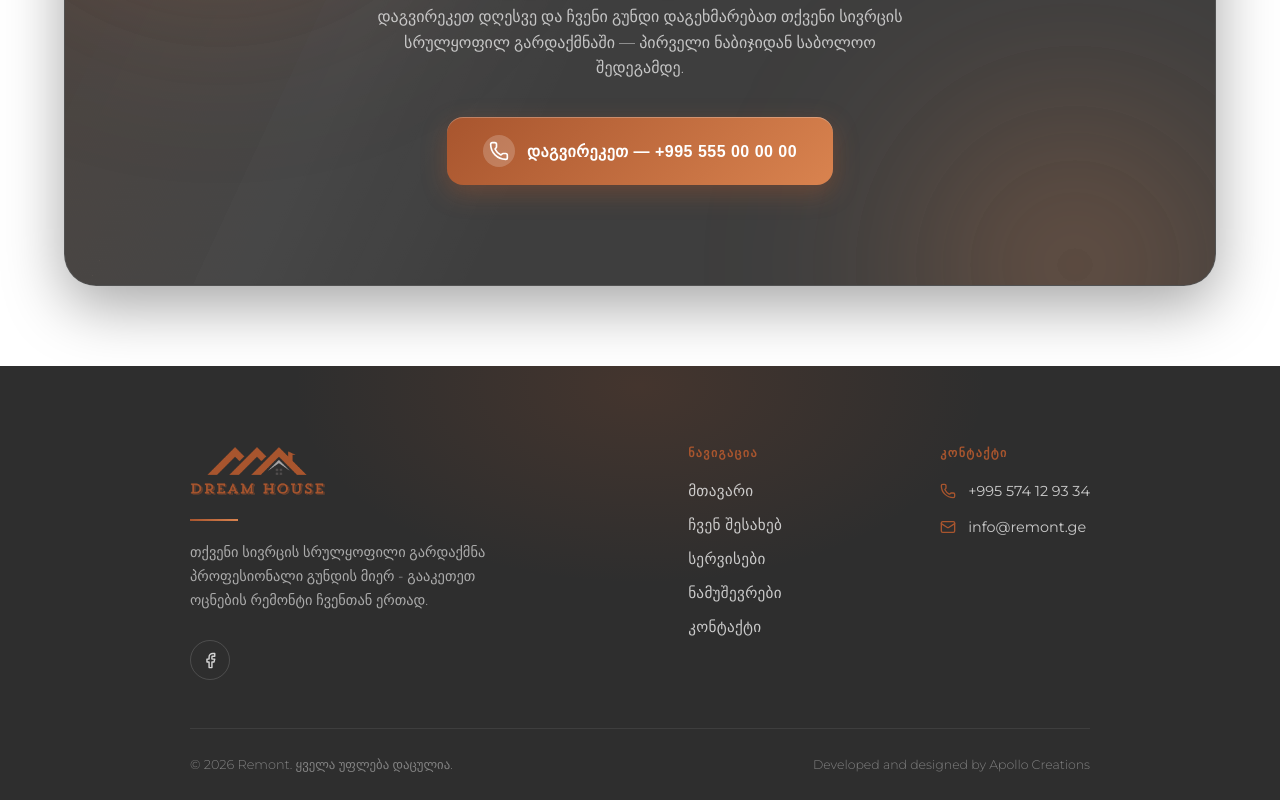
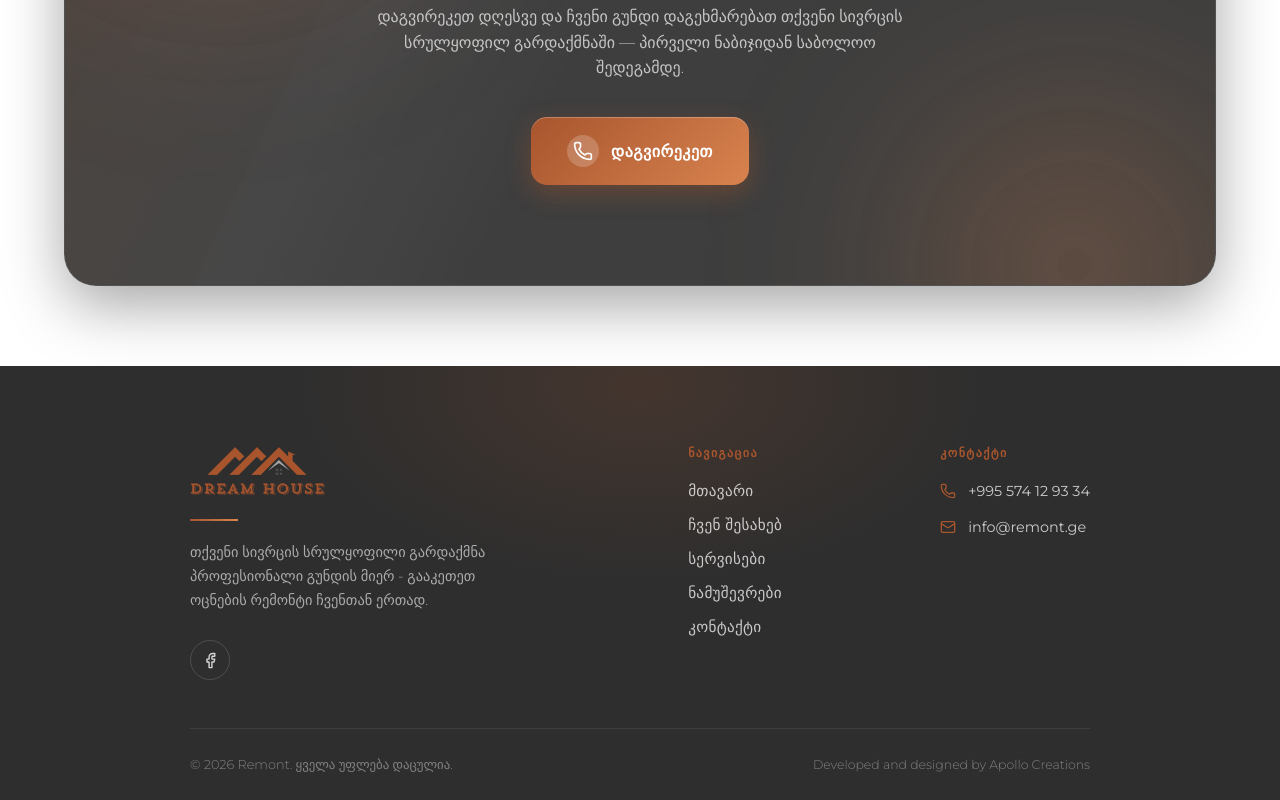
Before and after one commit to ocnebisremonti/ocnebisremonti, a Next.js app: page / in a window 1280 px wide. Shown: the part 4690-5490 px from the top of the page. Built offline with nearby package versions, Linux system fonts and the light colour scheme; a small style sheet from the web is missing; a web font is replaced by a local one.

Commit message:
call btn

```diff
--- a/src/components/Cta.js
+++ b/src/components/Cta.js
@@ -30,7 +30,7 @@ function Cta() {
             <span className="cta-button-icon">
               <Phone size={20} strokeWidth={2} />
             </span>
-            <span>დაგვირეკეთ — {content.phone}</span>
+            <span>დაგვირეკეთ</span>
           </a>
         </div>
       </div>
```
